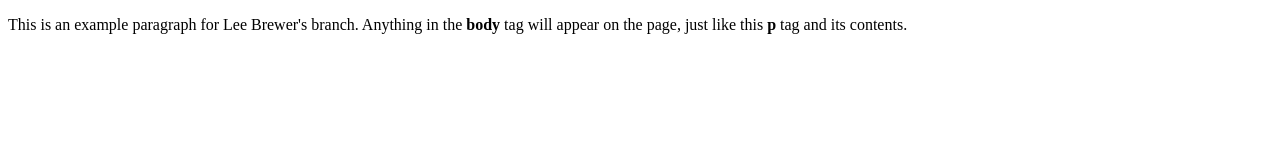
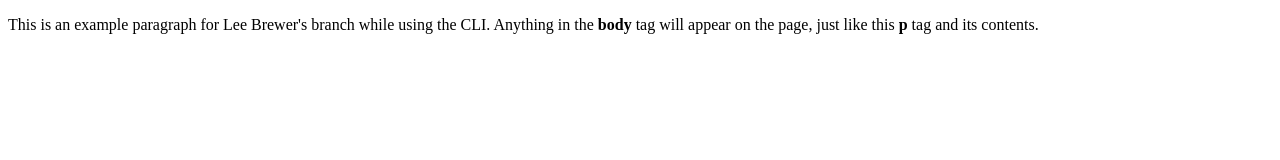
Before and after one commit to leebrewer-pingident/hello-ping, a plain HTML site: page index.html in a window 1280 px wide. Drawn offline with Linux system fonts and the light colour scheme.

Commit message:
adding the cli revision to index.html

```diff
--- a/index.html
+++ b/index.html
@@ -4,6 +4,6 @@
     <title>This is the title of the webpage!</title>
   </head>
   <body>
-    <p>This is an example paragraph for Lee Brewer's branch. Anything in the <strong>body</strong> tag will appear on the page, just like this <strong>p</strong> tag and its contents.</p>
+    <p>This is an example paragraph for Lee Brewer's branch while using the CLI. Anything in the <strong>body</strong> tag will appear on the page, just like this <strong>p</strong> tag and its contents.</p>
   </body>
 </html>
```
